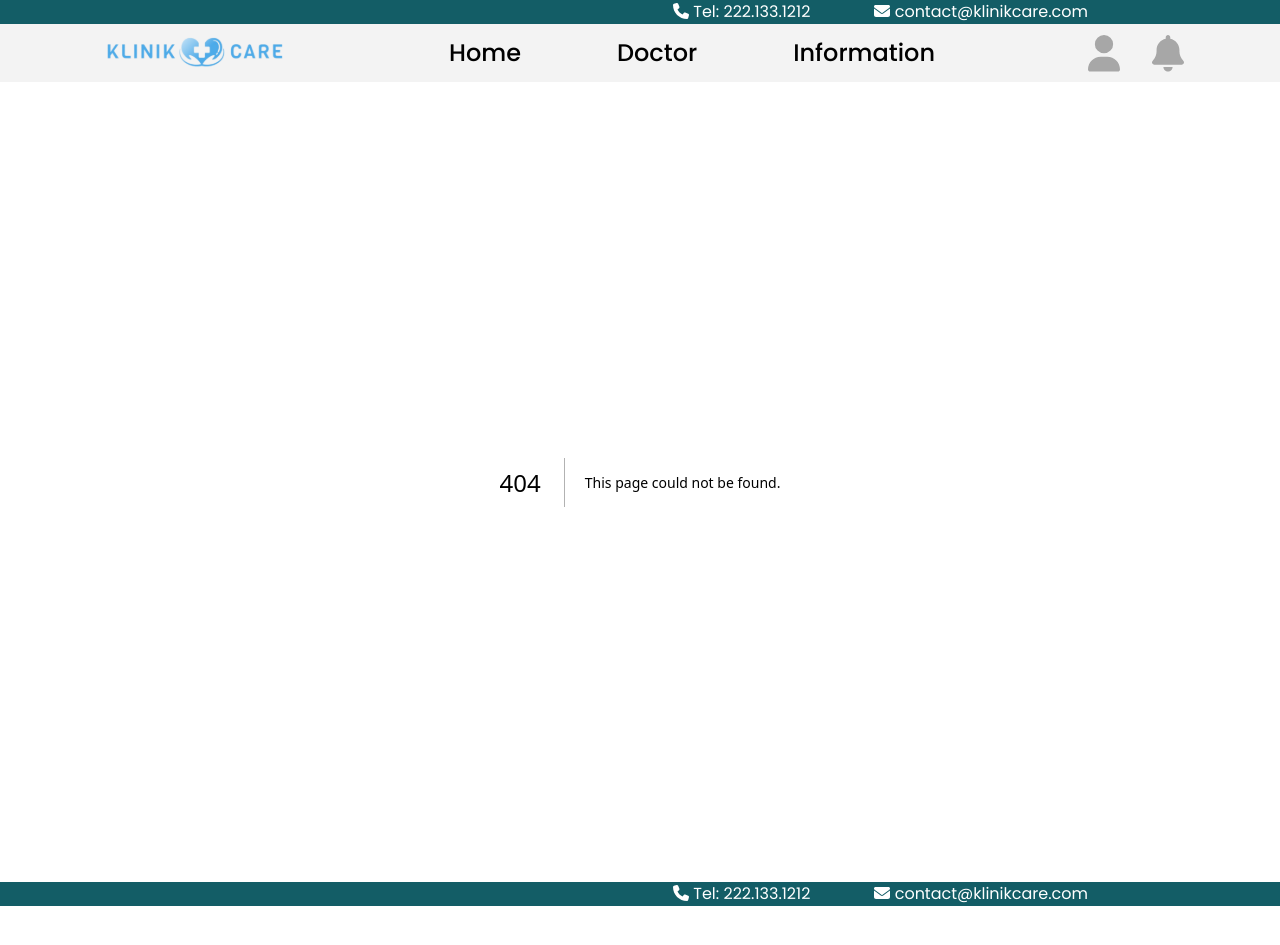
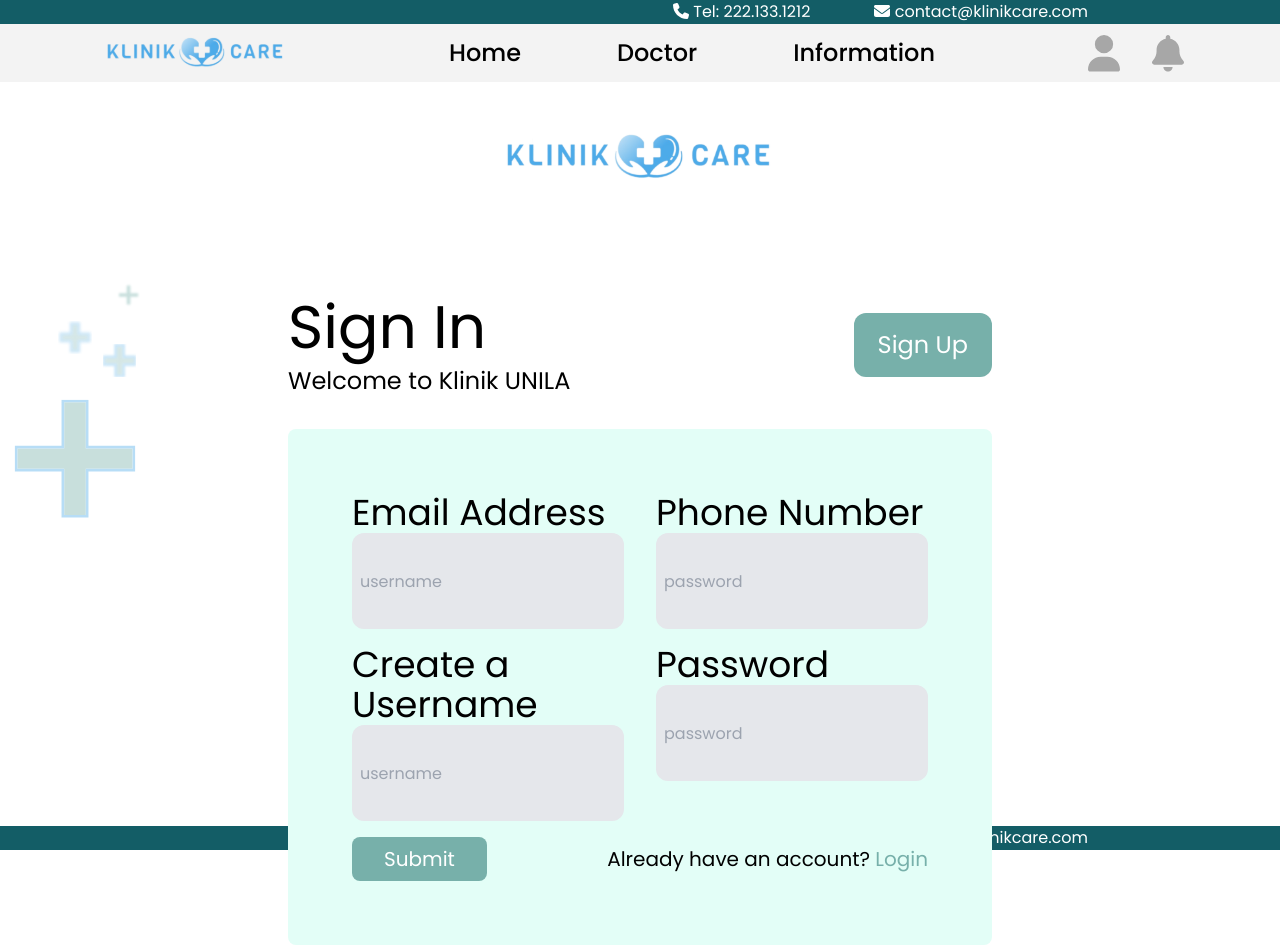
Before and after one commit to dafahan/KlinikCare, a Next.js app: page /user/register in a window 1280 px wide. Before the commit this address had no page. Before the commit the page ends 906 px from the top, so only its background shows below. Built offline with nearby package versions, Linux system fonts and the light colour scheme.

Commit message:
create:register page

```diff
--- a/app/page.tsx
+++ b/app/page.tsx
@@ -16,7 +16,7 @@ export default function Home() {
           <div className="flex bg-coolMint rounded-xl flex-col gap-4 text-primary text-center items-center justify-between px-16 py-4"  >
             <Image src={'/icons/patient.svg'} alt="" width={100} height={10} className="object-contain" loading={"lazy"}/>
             <h2 className="text-xl font-medium">Patient</h2>
-            <Link href={'/user'} className="bg-primary px-8 py-4 text-white rounded-xl hover:opacity-90">Sign-in</Link>
+            <Link href={'/user/login'} className="bg-primary px-8 py-4 text-white rounded-xl hover:opacity-90">Sign-in</Link>
           </div>
 
           <div className="flex bg-coolMint rounded-xl flex-col gap-4 text-primary text-center items-center justify-between px-16 py-4"  >
--- /dev/null
+++ b/app/user/register/page.tsx
@@ -0,0 +1,50 @@
+import Image from "next/image";
+import Link from "next/link";
+
+
+export default function Home() {
+  return (
+    <div className="flex h-[calc(100vh-1.5rem-2rem)] w-full bg-white justify-start items-center pt-8 relative flex-col">
+        <Image src={'/images/plus.svg'} width={150} height={100} className="object-contain absolute left-0 top-[25%]" alt=""/>
+        <Image src={'/images/logo.svg'} width={300} height={100} className="object-contain" alt=""/>
+        <div className="flex w-full h-full px-16 lg:px-28   flex-col items-center gap-8 pt-24">
+            <div className="flex w-full lg:w-2/3   justify-between">
+                <div className="flex flex-col gap-2">
+                    <h1 className="text-black text-6xl">Sign In</h1>
+                    <h1 className="text-black text-2xl">Welcome to Klinik UNILA </h1>
+                </div>
+                <Link href={'/admin'} className="text-white bg-tertiary px-6 py-4 text-2xl flex h-fit mt-4 rounded-xl">Sign Up</Link>
+            </div>
+            <div className="flex w-full lg:w-2/3  bg-accent flex-col  justify-between p-16 gap-4 rounded-lg"  >
+                <div className="flex w-full gap-8">
+                <div className="flex w-full flex-col">
+                    <h1 className="text-4xl">Email Address</h1>
+                    <input type="text" placeholder="username" className="bg-gray-200 rounded-xl h-24 p-2 w-full"/>
+                </div>
+                <div className="flex w-full flex-col">
+                    <h1 className="text-4xl">Phone Number</h1>
+                    <input type="password" placeholder="password" className="bg-gray-200 rounded-xl h-24 p-2 w-full"/>
+                </div>
+                </div>
+                <div className="flex w-full gap-8">
+                <div className="flex w-full flex-col">
+                    <h1 className="text-4xl">Create a Username</h1>
+                    <input type="text" placeholder="username" className="bg-gray-200 rounded-xl h-24 p-2 w-full"/>
+                </div>
+                <div className="flex w-full flex-col">
+                    <h1 className="text-4xl">Password</h1>
+                    <input type="password" placeholder="password" className="bg-gray-200 rounded-xl h-24 p-2 w-full"/>
+                </div>
+                </div>
+                <div className="flex items-center justify-between text-xl">
+                    <button className="bg-tertiary px-8 py-2 text-xl text-white rounded-lg">Submit</button>
+                    <p>Already have an account? <Link href={'/'} className="text-[#77B0AA]">Login</Link></p>
+                </div>
+
+            </div>
+
+        </div>
+    </div>
+
+  );
+}
```
Also changed, not shown: app/user/login/page.tsx (renamed from app/user/page.tsx), 1 other file (tests, documents, lock files or other folders).
